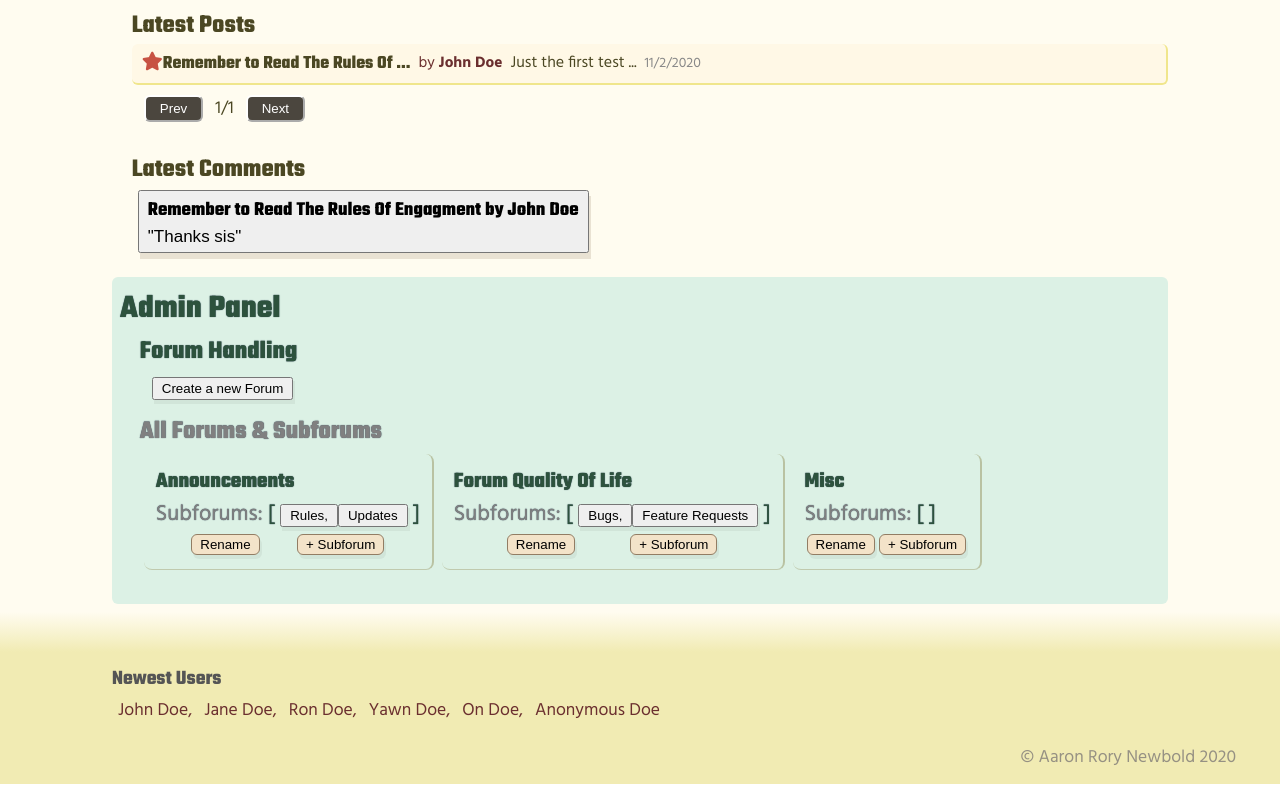
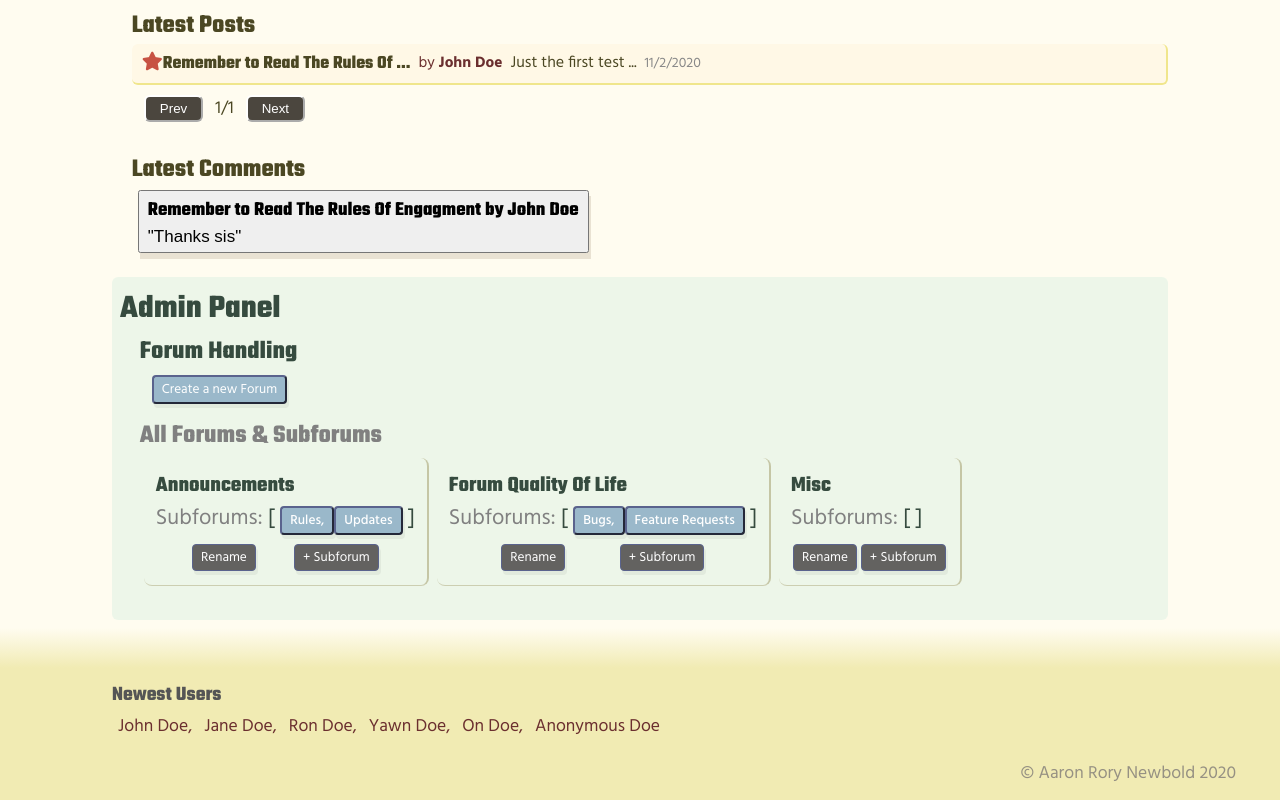
Before and after one commit to Aaron-RN/REACT-CMSBlog, a React (Create React App) app: page /users/1 in a window 1280 px wide. Shown: the part 589-1389 px from the top of the page. Built offline with nearby package versions, Linux system fonts and the light colour scheme.

Commit message:
CSS changes to admin panel

```diff
--- a/src/assets/css/App.css
+++ b/src/assets/css/App.css
@@ -147,7 +147,7 @@ button:hover { transform: scale(1.025); cursor: pointer; }
 .text-right{ text-align: right; }
 
 .text-home { color: var(--navText); text-decoration-color: #43b6da !important; }
-.text-status { color: #3c6963; background-color: #dcf1e5; border-radius: 2px; }
+.text-status { color: #3c6963; background-color: #dcf1e585; border-radius: 2px; }
 .text-black { color: #4b4723; text-decoration: none !important; }
 .text-red { color: #c75243; }
 .text-grey { color: #808080; }
@@ -209,15 +209,15 @@ button:hover { transform: scale(1.025); cursor: pointer; }
   font: inherit;
   text-align: inherit;
   width: 100%; height: 100%;
-  background-color: rgba(0, 0, 0, 0.4);
+  background-color: rgba(0, 0, 0, 0.4) !important;
   z-index: 999;
 }
 .modal-bg {
   position: absolute;
   top: 0; left: 0;
   width: 100%; height: 100%;
-  color: transparent;
-  background-color: transparent;
+  color: transparent !important;
+  background-color: transparent !important;
   border: none;
   outline: none;
   z-index: 1000;
--- a/src/assets/css/users.css
+++ b/src/assets/css/users.css
@@ -87,13 +87,18 @@
 
 #AdminPanel {
   padding: 8px;
-  color: #2d523d;
-  text-shadow: 0 0 1px #283d50;
-  background-color: #dcf1e5;
+  color: #364b3f;
+  /* text-shadow: 0 0 1px #283d50; */
+  background-color: #dcf1e585;
   border-radius: 6px;
 }
 #AdminPanel button {
+  font-family: 'Hind', sans-serif;
   padding: 2px 8px;
+  color: #fff;
+  background-color: #9ab8ca;
+  border-color: #5a638d;
+  border-radius: 4px;
   box-shadow: 2px 4px rgba(0, 0, 0, 0.05);
 }
 
@@ -138,11 +143,13 @@
   display: flex;
   flex-wrap: wrap;
   justify-content: space-evenly;
+  margin-top: 6px;
 }
 .forum-menu button {
   padding: 2px 4px;
-  background-color: #f3e3c9;
-  border: 1px solid #927d64;
+  color: #ffffff !important;
+  background-color: #636260 !important;
+  border: 1px solid #ddcfbe;
   border-radius: 6px;
   margin: 2px 2px;
   cursor: pointer;
```
